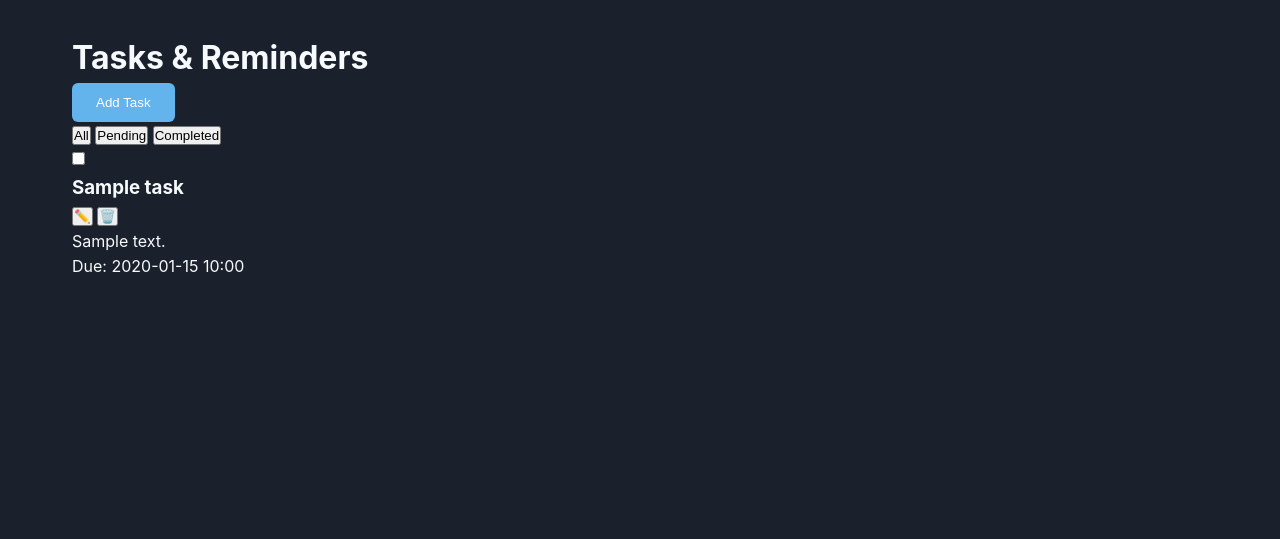
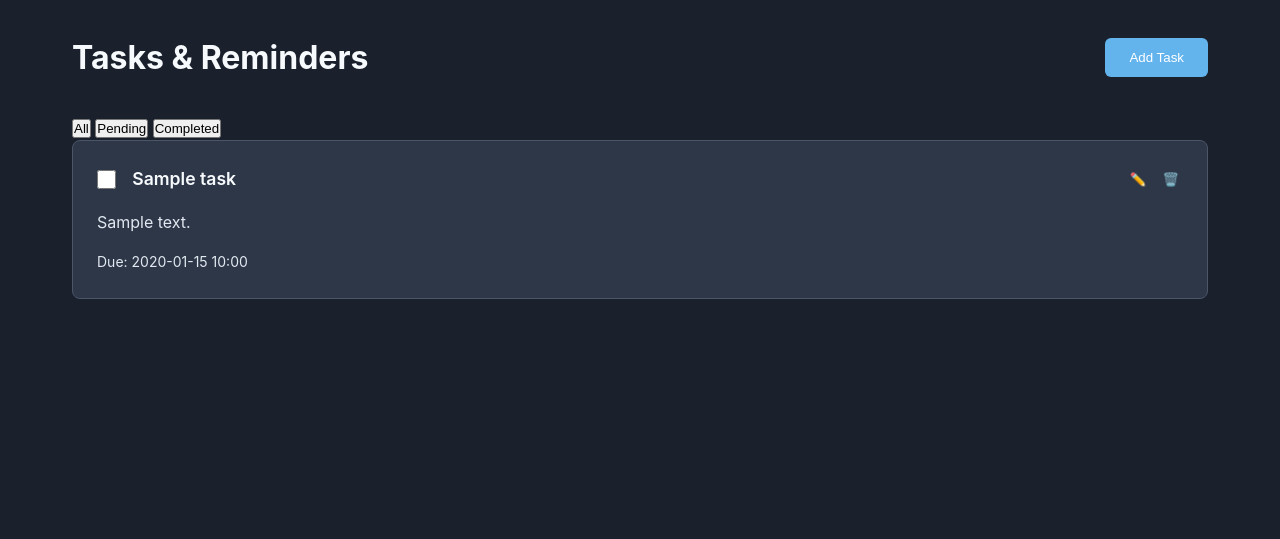
Before and after one commit to iantolentino/Axon, a Python web app: template templates/tasks.html in a window 1280 px wide. Shown: the part 75-614 px from the top of the page. Run offline with Jinja, Linux system fonts and the light colour scheme; the template is opened without the code that fills it: most values are stand-ins (such as "Sample title", 1, 10 or a date in 2020).

Commit message:
Add files via upload

```diff
--- a/static/css/style.css
+++ b/static/css/style.css
@@ -301,3 +301,146 @@ body {
         padding: 1rem;
     }
 }
+/* Notes Grid */
+.notes-grid {
+    display: grid;
+    grid-template-columns: repeat(auto-fill, minmax(300px, 1fr));
+    gap: 1.5rem;
+}
+
+.note-card {
+    background-color: var(--secondary-bg);
+    border: 1px solid var(--border-color);
+    border-radius: 0.5rem;
+    padding: 1.5rem;
+    transition: all 0.3s ease;
+}
+
+.note-card:hover {
+    transform: translateY(-2px);
+    box-shadow: var(--shadow);
+}
+
+.note-content {
+    margin-bottom: 1rem;
+    line-height: 1.6;
+}
+
+.note-tags {
+    margin-bottom: 1rem;
+}
+
+.tag {
+    display: inline-block;
+    background-color: var(--accent-color);
+    color: white;
+    padding: 0.25rem 0.5rem;
+    border-radius: 1rem;
+    font-size: 0.75rem;
+    margin-right: 0.5rem;
+    margin-bottom: 0.5rem;
+}
+
+.note-meta {
+    display: flex;
+    justify-content: space-between;
+    align-items: center;
+    font-size: 0.875rem;
+    color: var(--text-secondary);
+}
+
+/* Logs Styles */
+.logs-list {
+    space-y: 1.5rem;
+}
+
+.log-card {
+    background-color: var(--secondary-bg);
+    border: 1px solid var(--border-color);
+    border-radius: 0.5rem;
+    padding: 1.5rem;
+}
+
+.log-header {
+    border-bottom: 1px solid var(--border-color);
+    padding-bottom: 1rem;
+    margin-bottom: 1rem;
+}
+
+.log-section {
+    margin-bottom: 1.5rem;
+}
+
+.log-section h4 {
+    margin-bottom: 0.5rem;
+    font-size: 1rem;
+}
+
+/* Page Header */
+.page-header {
+    display: flex;
+    justify-content: space-between;
+    align-items: center;
+    margin-bottom: 2rem;
+}
+
+/* Button Icons */
+.btn-icon {
+    background: none;
+    border: none;
+    cursor: pointer;
+    padding: 0.25rem;
+    border-radius: 0.25rem;
+    transition: all 0.2s;
+}
+
+.btn-icon:hover {
+    background-color: var(--border-color);
+}
+
+/* Task Cards */
+.task-card {
+    background-color: var(--secondary-bg);
+    border: 1px solid var(--border-color);
+    border-radius: 0.5rem;
+    padding: 1.5rem;
+    margin-bottom: 1rem;
+    transition: all 0.3s ease;
+}
+
+.task-card.completed {
+    opacity: 0.7;
+}
+
+.task-header {
+    display: flex;
+    align-items: center;
+    gap: 1rem;
+    margin-bottom: 1rem;
+}
+
+.task-checkbox {
+    width: 1.2rem;
+    height: 1.2rem;
+}
+
+.task-title {
+    flex-grow: 1;
+    font-size: 1.1rem;
+    font-weight: 600;
+}
+
+.task-actions {
+    display: flex;
+    gap: 0.5rem;
+}
+
+.task-description {
+    color: var(--text-secondary);
+    margin-bottom: 1rem;
+}
+
+.task-meta {
+    font-size: 0.875rem;
+    color: var(--text-secondary);
+}
```
Also changed, not shown: static/js/notes.js (+81 -0 lines).
